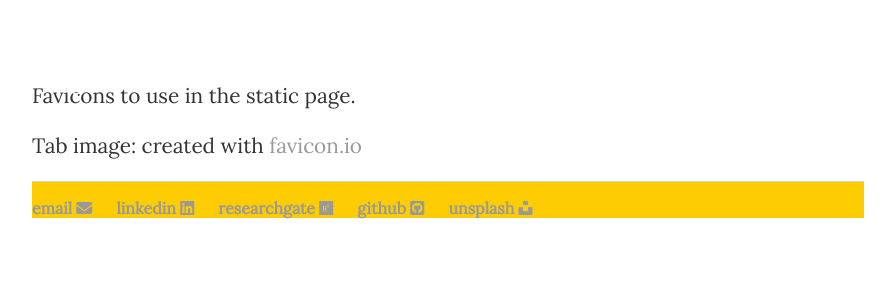
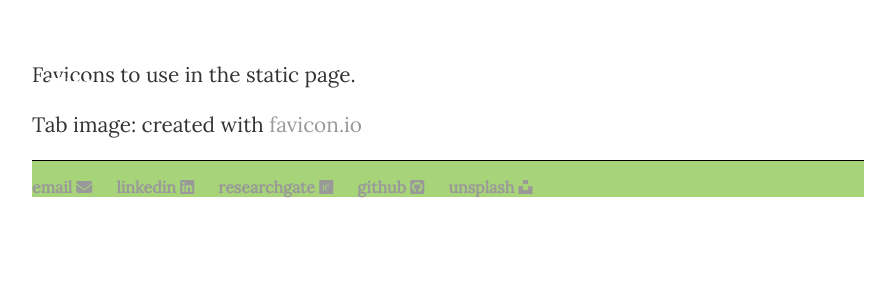
Before and after one commit to finerbrighterlighter/finerbrighterlighter.github.io, a Jekyll site: the page built from icon/readme.md, in a window 1280 px wide. Shown: the top 300 px of the page, without its empty margins (192-1087 px from the left). Built offline with Jekyll 4.4.1, drawn with Linux system fonts in a browser that asks for light colours; nearby versions of some CDN libraries; our own code applies the rules of GitHub Pages for plain Markdown files.

Commit message:
Update main.css

```diff
--- a/css/main.css
+++ b/css/main.css
@@ -10,8 +10,7 @@ body {
 }
 
 .topnav {
-  background-color: #fecc02;
-  overflow: hidden;
+  background-color: #a7d379;
 }
 
 .topnav a {
@@ -28,11 +27,11 @@ body {
 }
 
 .topnav a:hover {
-  border-bottom: 3px solid red;
+  border-bottom: 3px solid #3da542;
 }
 
 .topnav a.active {
-  border-bottom: 3px solid red;
+  border-bottom: 3px solid #3da542;
 }
 
 nav ul, footer ul {
@@ -84,8 +83,8 @@ p {
 }
 
 footer {
-    background-color: #fecc02;
-    border-top: 1px solid #d5d5d5;
+    background-color: #a7d379;
+    border-top: 1px solid black;
     font-size: 1em;
 }
 
```
